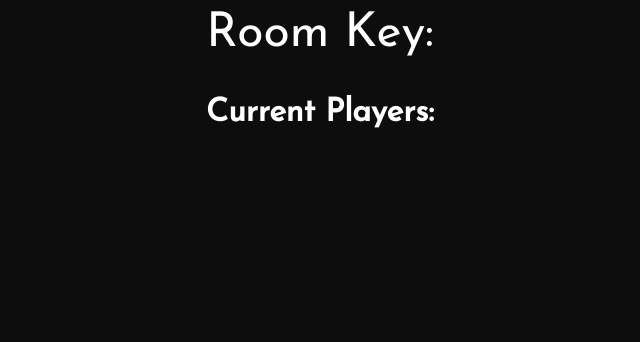
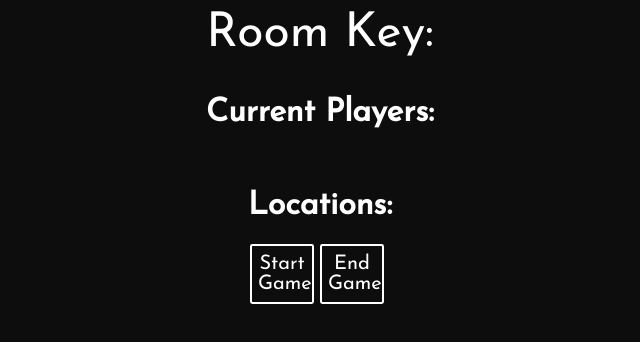
Before and after one commit to DannyOppenheimer/SpyFall, a website: page frontend/game_room.html in a window 1280 px wide. Shown: the whole page, without its empty margins (320-960 px from the left). Drawn offline with nearby package versions, Linux system fonts and the light colour scheme; no server answers.

Commit message:
Game room frontend complete and set up backend for work

```diff
--- a/frontend/game_room.css
+++ b/frontend/game_room.css
@@ -32,3 +32,36 @@ body {
     padding-left: 3vw;
     padding-right: 3vw;
 }
+
+#locations {
+
+}
+
+.container {
+    display: flex;
+    justify-content: center;
+  }
+
+.button {
+    border:0.1em solid #FFFFFF;
+    margin:0 0.3em 0.3em 0;
+    border-radius:0.12em;
+    box-sizing: border-box;
+    cursor: pointer;
+    background-color: white;
+    border-color: white;
+    color: white;
+    font-size: 1.25em;
+    background-color: #0d0d0d;
+    padding-top: 1vh;
+    padding-bottom: 1vh;
+    width: 5vw;
+    font-family: 'Josefin Sans', sans-serif;
+    transition: all 0.2s;
+}
+
+.button:hover {
+    background-color:#FFFFFF;
+    color:#000000;
+
+  }
--- a/frontend/game_room.html
+++ b/frontend/game_room.html
@@ -1,5 +1,6 @@
 <!DOCTYPE html>
 <html>
+
 <head>
     <meta charset="utf-8" lang="en">
 
@@ -14,7 +15,6 @@
 
 <body>
     <script src="game_room.js" defer></script>
-
     <div id="title"></div>
     <br>
     <div id="subtitle">
@@ -22,6 +22,13 @@
     </div>
     <br>
     <table id="players" align="center"></table>
+    <div id="subtitle">
+        <h1>Locations: </h1>
+    </div>
+    <div class="container">
+        <button class="button" onclick="game_start()">Start Game</button>
+        <button class="button" onclick="game_stop()">End Game</button>
+    </div>
+</body>
 
-    </body>
 </html>
--- a/frontend/game_room.js
+++ b/frontend/game_room.js
@@ -25,3 +25,13 @@ socket_link.on('load_players', back_data => {
     }
 
 });
+
+function game_start()
+{
+    //put shit here to start the game
+}
+
+function game_stop()
+{
+    //put shit here to stop the game
+}
```
Lines whose indentation alone changed are shown as unchanged.
